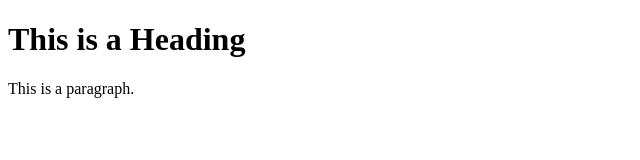
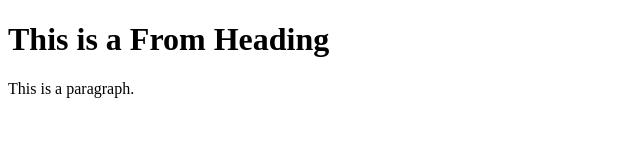
Before and after one commit to Lanzxy159/Adada, a plain HTML site: page TestPart2/index.html in a window 1280 px wide. Shown: the whole page, without its empty margins (0-640 px from the left). Drawn offline with Linux system fonts and the light colour scheme.

Commit message:
Lance Garcia

```diff
--- a/TestPart2/index.html
+++ b/TestPart2/index.html
@@ -5,7 +5,7 @@
 </head>
 <body>
 
-<h1>This is a Heading</h1>
+<h1>This is a From Heading</h1>
 <p>This is a paragraph.</p>
 
 </body>
```
